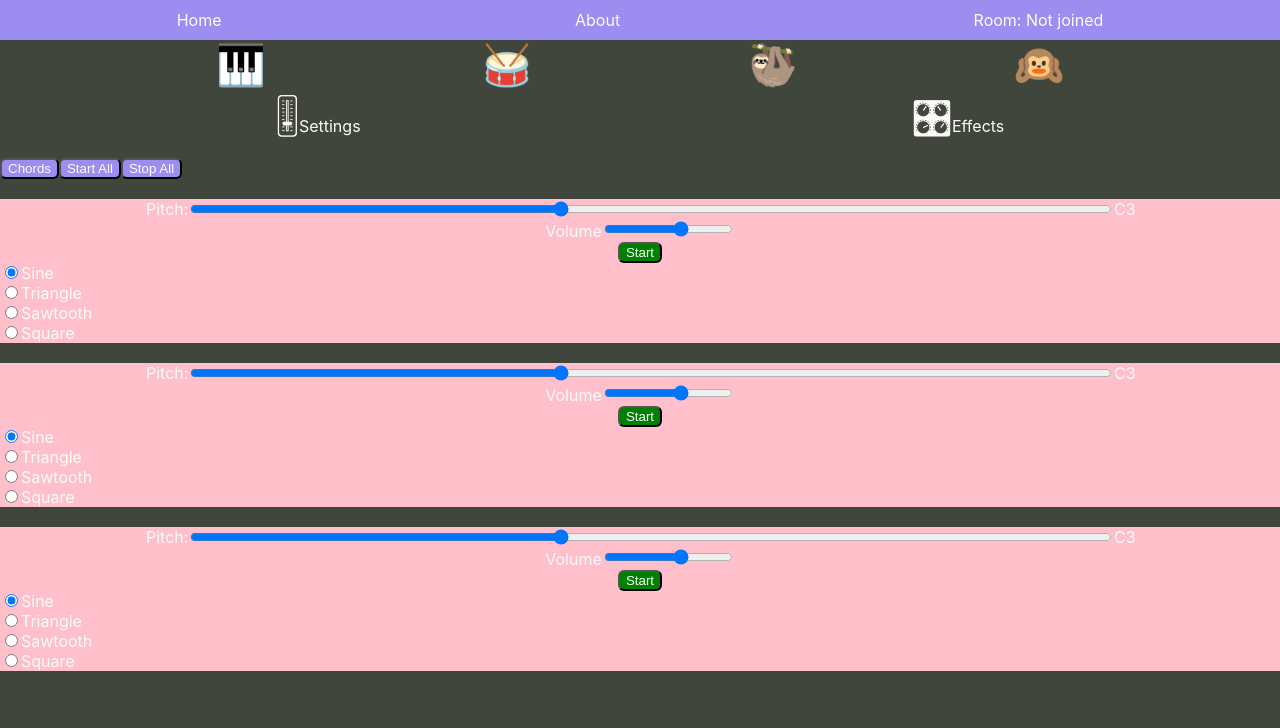
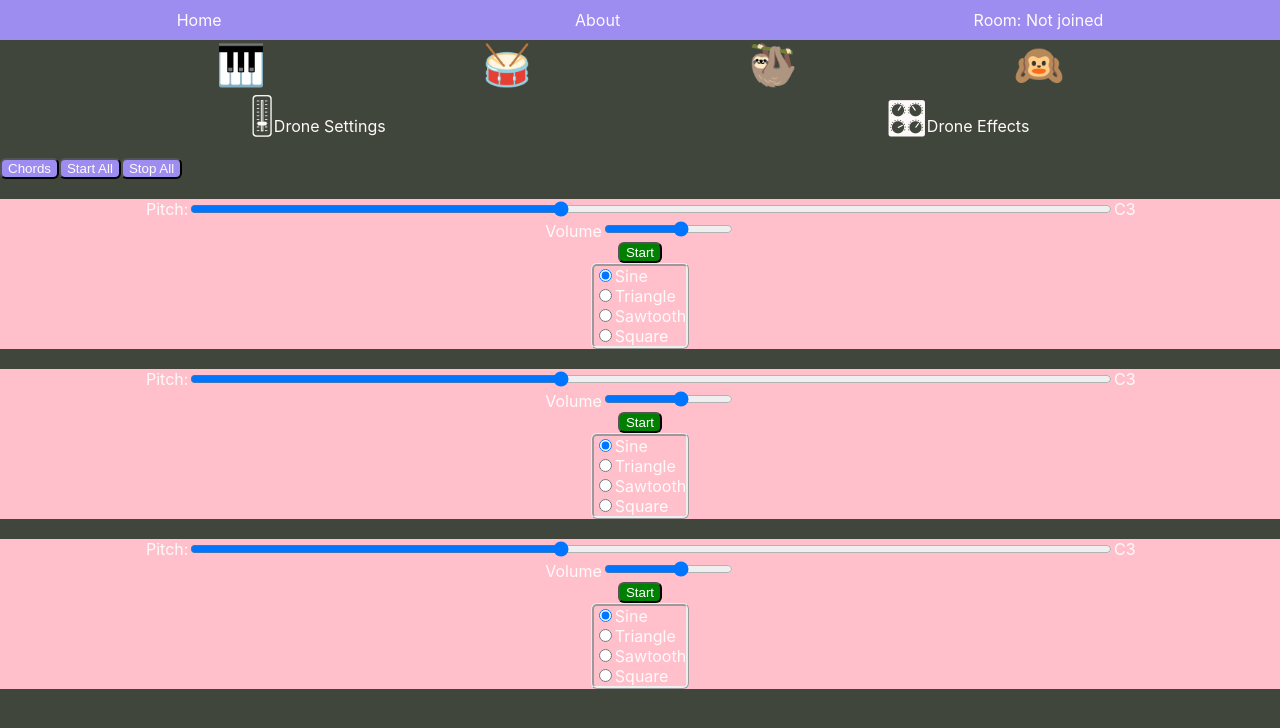
Before and after one commit to HatAndBread/One-Hand-Band, a React (Create React App) app: page /instrument/drone in a window 1280 px wide. Shown: the top 728 px of the page. Built offline with nearby package versions, Linux system fonts and the light colour scheme.

Commit message:
settings style

```diff
--- a/src/Components/Effects/IndividualEffect.js
+++ b/src/Components/Effects/IndividualEffect.js
@@ -58,8 +58,8 @@ export default function IndividualEffect({ type, params, instrument }) {
                 step={entry[1].step}
                 onChange={handleChange}
               />
-              <label>{entry[0][0].toUpperCase() + entry[0].substring(1, entry[0].length) + ': '}</label>
-              {entry[0] === 'shift' && entry[1].level}
+              <label>{entry[0][0].toUpperCase() + entry[0].substring(1, entry[0].length) + ''}</label>
+              {entry[0] === 'shift: ' && entry[1].level}
             </div>
           );
         }
--- a/src/Components/Instruments/SettingsLink.js
+++ b/src/Components/Instruments/SettingsLink.js
@@ -8,35 +8,52 @@ export default function SettingsLink({ forInstrument }) {
 
   return (
     <div>
-      {path === `/instrument/${forInstrument}` ? (
+      {path === `/instrument/${forInstrument}` && (
         <div className="settings-link-container">
           <div className="link-container">
             <div>
               <Link to={`/instrument/${forInstrument}/settings`} className="settings-link">
                 🎚
-                <label style={{ fontSize: '16px' }}>Settings</label>
+                <label style={{ fontSize: '16px' }}>{capitalized} Settings</label>
               </Link>
             </div>
             <div>
               <Link to={`/instrument/${forInstrument}/effects`} className="settings-link">
                 🎛
-                <label style={{ fontSize: '16px' }}>Effects</label>
+                <label style={{ fontSize: '16px' }}>{capitalized} Effects</label>
               </Link>
             </div>
           </div>
         </div>
-      ) : (
+      )}
+      {path === `/instrument/${forInstrument}/settings` && (
         <div className="link-container">
           <div>
             <Link to={`/instrument/${forInstrument}`} className="settings-link">
               🎚
-              <label style={{ fontSize: '16px' }}>Settings</label>
+              <label style={{ fontSize: '16px' }}>{capitalized} Settings</label>
+            </Link>
+          </div>
+          <div>
+            <Link to={`/instrument/${forInstrument}/effects`} className="settings-link">
+              🎛
+              <label style={{ fontSize: '16px' }}>{capitalized} Effects</label>
+            </Link>
+          </div>
+        </div>
+      )}
+      {path === `/instrument/${forInstrument}/effects` && (
+        <div className="link-container">
+          <div>
+            <Link to={`/instrument/${forInstrument}/settings`} className="settings-link">
+              🎚
+              <label style={{ fontSize: '16px' }}>{capitalized} Settings</label>
             </Link>
           </div>
           <div>
             <Link to={`/instrument/${forInstrument}`} className="settings-link">
               🎛
-              <label style={{ fontSize: '16px' }}>Effects</label>
+              <label style={{ fontSize: '16px' }}>{capitalized} Effects</label>
             </Link>
           </div>
         </div>
--- a/src/Components/Settings/SettingsWaves.js
+++ b/src/Components/Settings/SettingsWaves.js
@@ -16,7 +16,6 @@ export default function SettingsWaves({ instrument }) {
     handleSettings(copy[instrument], socketId, instrument, sessionPin);
   };
   return (
-    <div>
     <form onChange={handleChange} className="wave-selector">
       <div>
         {settings[instrument].wave === 'sine' ? (
@@ -51,6 +50,5 @@ export default function SettingsWaves({ instrument }) {
         <label htmlFor="square">Square</label>
       </div>
     </form>
-    </div>
   );
 }
--- a/src/Styles/Components/Settings.css
+++ b/src/Styles/Components/Settings.css
@@ -1,9 +1,17 @@
 .settings-container {
   display: flex;
+  flex-direction: row;
+  justify-content: center;
+  margin: 16px;
 }
 .main-settings-container {
   display: flex;
   flex-direction: column;
+  align-items: center;
+  border-style: ridge;
+  border-radius: 6px;
+  width: fit-content;
+  height: 100%;
 }
 .settings-link-container {
   display: flex;
@@ -19,9 +27,15 @@
 }
 
 .wave-selector {
+  justify-content: left;
   display: flex;
   flex-direction: column;
-  justify-content: space-evenly;
+  border-style: ridge;
+  border-radius: 6px;
+  width: fit-content !important;
+}
+.wave-selector div {
+  align-self: baseline;
 }
 
 .link-container {
@@ -29,3 +43,10 @@
   width: 100vw;
   justify-content: space-around;
 }
+
+@media (orientation: portrait) {
+  .settings-container {
+    flex-direction: column;
+    align-items: center;
+  }
+}
```
Also changed, not shown: 1 other file (tests, documents, lock files or other folders). Lines whose indentation alone changed are shown as unchanged.
